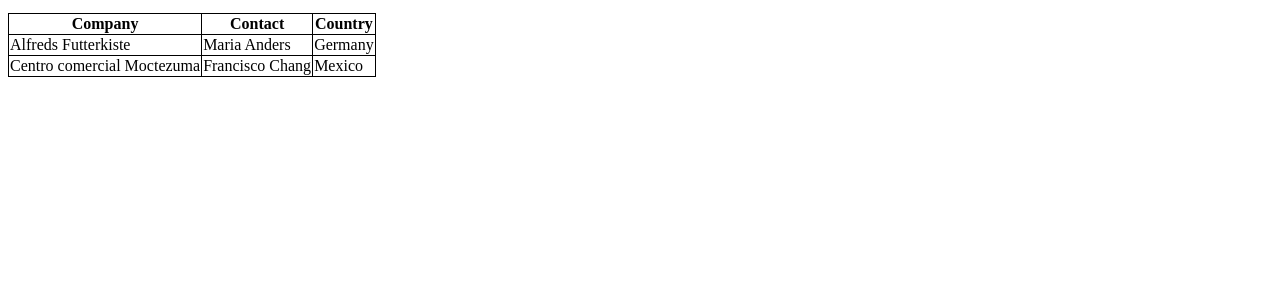
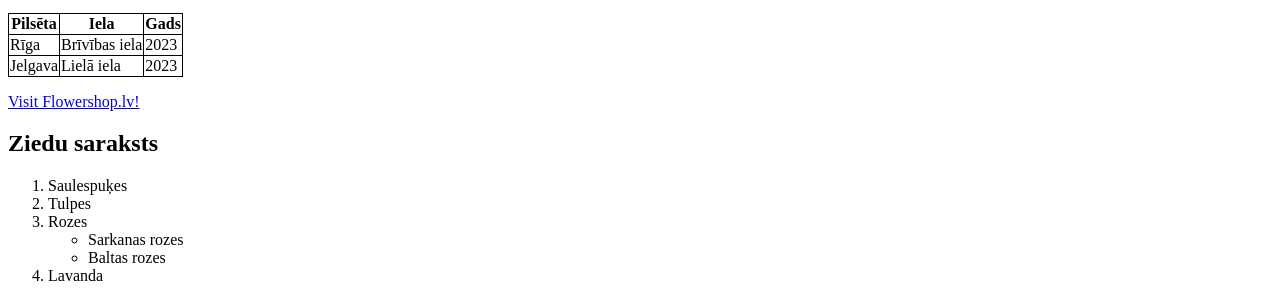
Before and after one commit to deniizeskujaa/programm, a plain HTML site: page index.html in a window 1280 px wide. Shown: the part 503-804 px from the top of the page. Drawn offline with Linux system fonts and the light colour scheme.

Commit message:
Update index.html
7.11.23 darbs mājās

```diff
--- a/index.html
+++ b/index.html
@@ -1,12 +1,18 @@
 <!DOCTYPE html>
 <html>
     <head>
-
+      <title>Ziediņi un puķītes</title>
     </head>
     <body>
         <h3>Virsraksts</h3>
         <h2>Ziedu veikals visām mammām</h2>
         </h3>
+        <style>
+          img {
+              width: 300px;
+              height: 300px;
+          }
+      </style>
         <img src="https://i.pinimg.com/736x/6c/02/38/6c0238cd97b8707d71c26cf6987f22d4.jpg">
         <p>Mūsu ziedu kompozīcijas un pušķi, kas veidoti ar mīlestību un uzmanību detaļām, ir lieliska dāvana, lai izteiktu mīlestību, pateicību, atbalstu vai vienkārši padarītu dienu īpašu.
 
@@ -21,21 +27,41 @@
             </style>
             <table>
                 <tr>
-                  <th>Company</th>
-                  <th>Contact</th>
-                  <th>Country</th>
+                  <th>Pilsēta</th>
+                  <th>Iela</th>
+                  <th>Gads</th>
                 </tr>
                 <tr>
-                  <td>Alfreds Futterkiste</td>
-                  <td>Maria Anders</td>
-                  <td>Germany</td>
+                  <td>Rīga </td>
+                  <td>Brīvības iela</td>
+                  <td>2023</td>
                 </tr>
                 <tr>
-                  <td>Centro comercial Moctezuma</td>
-                  <td>Francisco Chang</td>
-                  <td>Mexico</td>
+                  <td>Jelgava</td>
+                  <td>Lielā iela</td>
+                  <td>2023</td>
                 </tr>
               </table>
+              <p><a href="https://flowershop.lv/">Visit Flowershop.lv!</a></p>
+              <h2>Ziedu saraksts</h2>
+              <ol>
+                <li>Saulespuķes</li>
+                <li>Tulpes</li>
+                <li>Rozes</li>
+                    <ul>
+                        <li>Sarkanas rozes</li>
+                        <li>Baltas rozes</li>
+                    </ul>
+                </li>
+                <li>Lavanda</li>
+              </ol>
+
+
+
+
+
+
+
 
 
 
```
